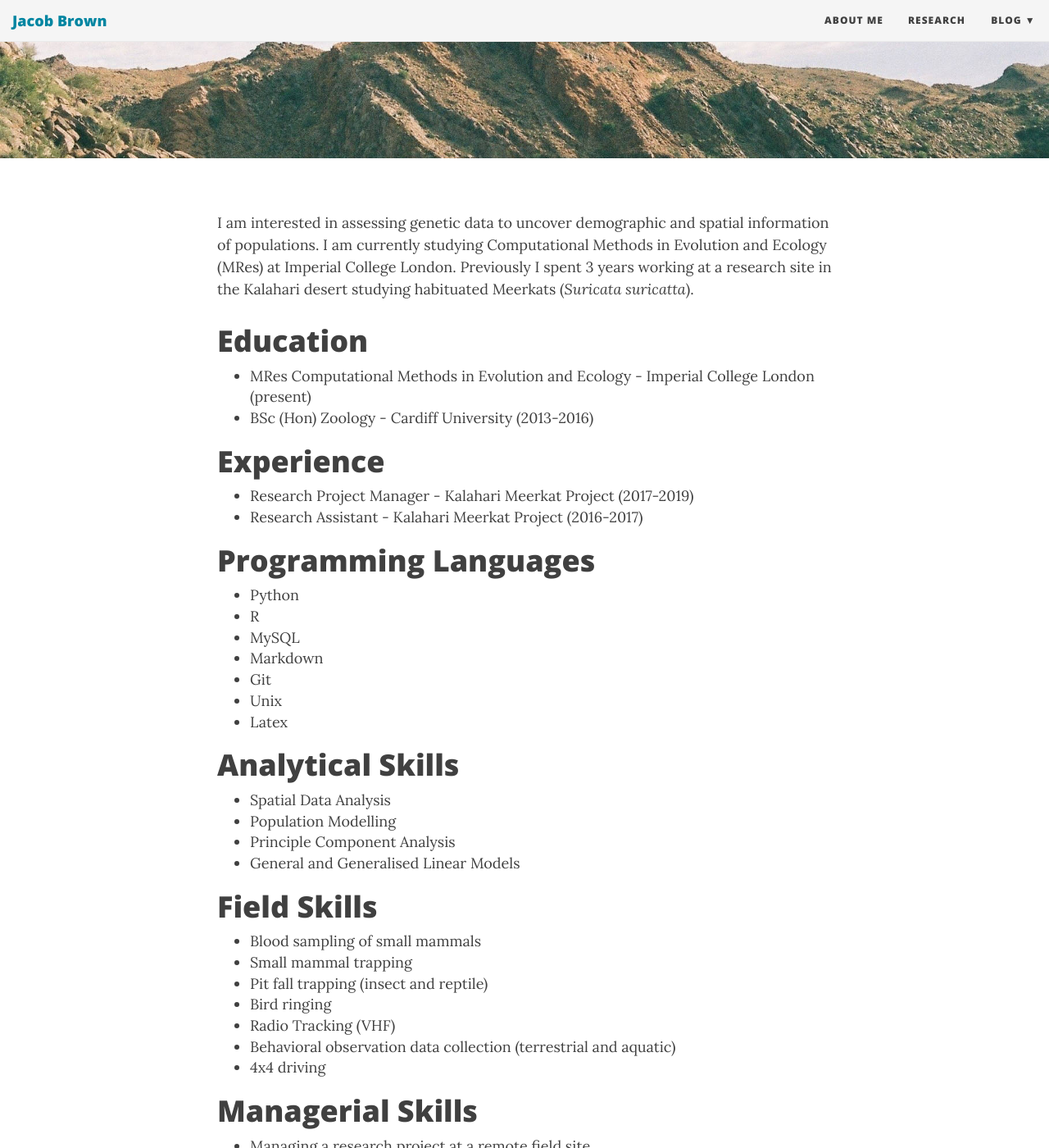
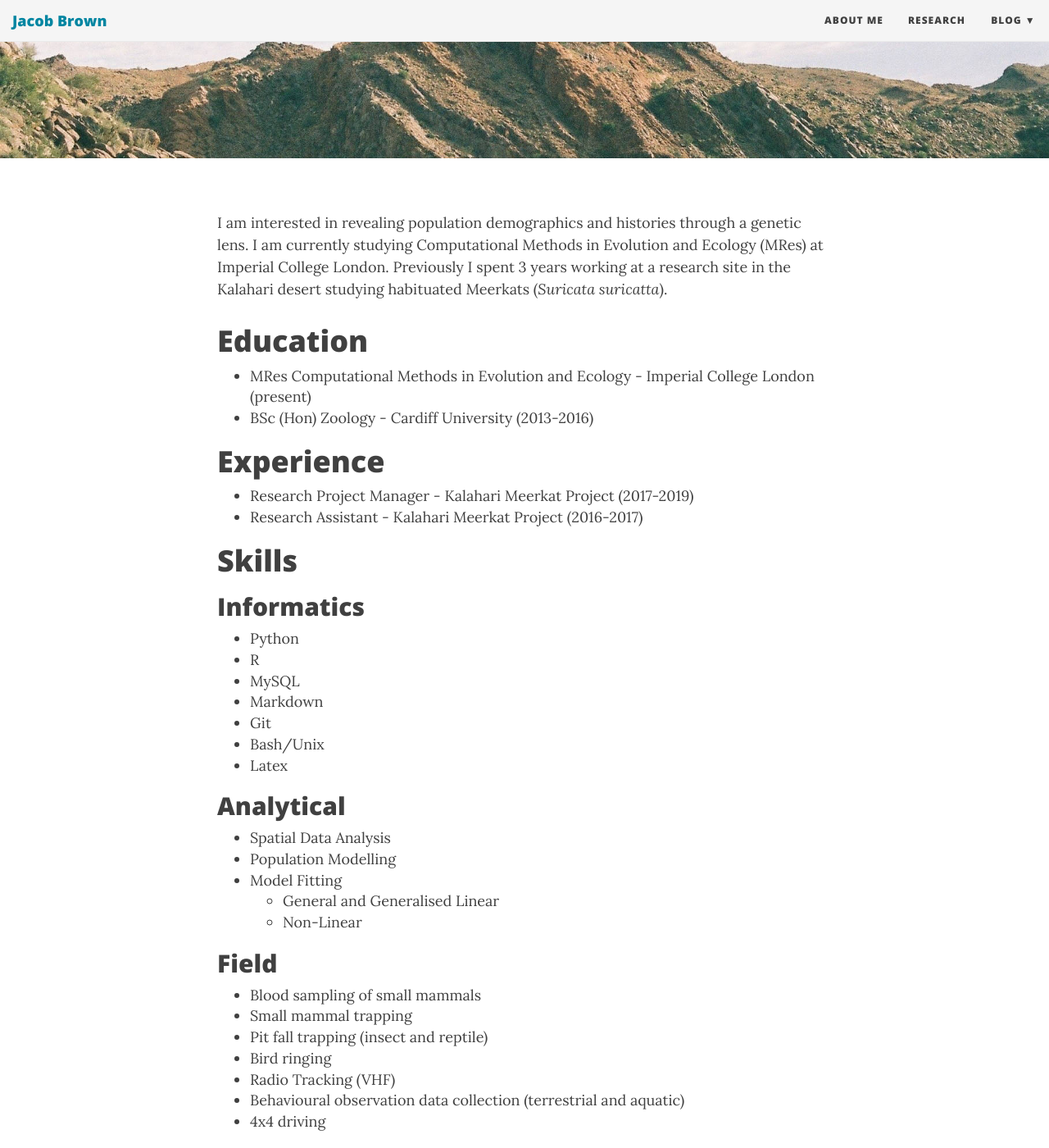
Before and after one commit to natasha-harrison/website_Jekyll, a Jekyll site: the page built from aboutme.md, in a window 1280 px wide and 1400 px high, scrolled down 296 px. Shown: the whole window at 82% size. Built offline with Jekyll 4.4.1, drawn with Linux system fonts in a browser that asks for light colours; nearby versions of some CDN libraries; some of the changed text lies outside the part shown.

```diff
--- a/aboutme.md
+++ b/aboutme.md
@@ -4,7 +4,7 @@ title: About me
 bigimg: /img/hills.jpg
 ---
 
-I am interested in assessing genetic data to uncover demographic and spatial information of populations. I am currently studying Computational Methods in Evolution and Ecology (MRes) at Imperial College London. Previously I spent 3 years working at a research site in the Kalahari desert studying habituated Meerkats (*Suricata suricatta*).
+I am interested in revealing population demographics and histories through a genetic lens. I am currently studying Computational Methods in Evolution and Ecology (MRes) at Imperial College London. Previously I spent 3 years working at a research site in the Kalahari desert studying habituated Meerkats (*Suricata suricatta*).
 
 
 # Education
@@ -15,32 +15,36 @@ I am interested in assessing genetic data to uncover demographic and spatial inf
 * Research Project Manager - Kalahari Meerkat Project (2017-2019)
 * Research Assistant - Kalahari Meerkat Project (2016-2017)
 
-# Programming Languages
+# Skills
+
+## Informatics
 * Python
 * R
 * MySQL
 * Markdown
 * Git
-* Unix
+* Bash/Unix
 * Latex
 
-# Analytical Skills
+## Analytical
 * Spatial Data Analysis
 * Population Modelling
-* Principle Component Analysis
-* General and Generalised Linear Models
+* Model Fitting
+	* General and Generalised Linear
+	* Non-Linear
 
-# Field Skills
+## Field
 * Blood sampling of small mammals
 * Small mammal trapping
 * Pit fall trapping (insect and reptile)
 * Bird ringing
 * Radio Tracking (VHF)
-* Behavioral observation data collection (terrestrial and aquatic)
+* Behavioural observation data collection (terrestrial and aquatic)
 * 4x4 driving
 
-# Managerial Skills
-* Managing a research project at a remote field site
+## Leadership
+* Masters course representative
+* Manager at a research project at a remote field site
 * Scheduling data collection
 * Chairing research site meetings
 
```
Also changed, not shown: other parts of aboutme.md (+2 -0 lines), _posts/2019-09-10-pyinstaller.md (renamed from _posts/2019-09-06-pyinstaller.md, +13 -9 lines), research.md (+1 -1 lines).
